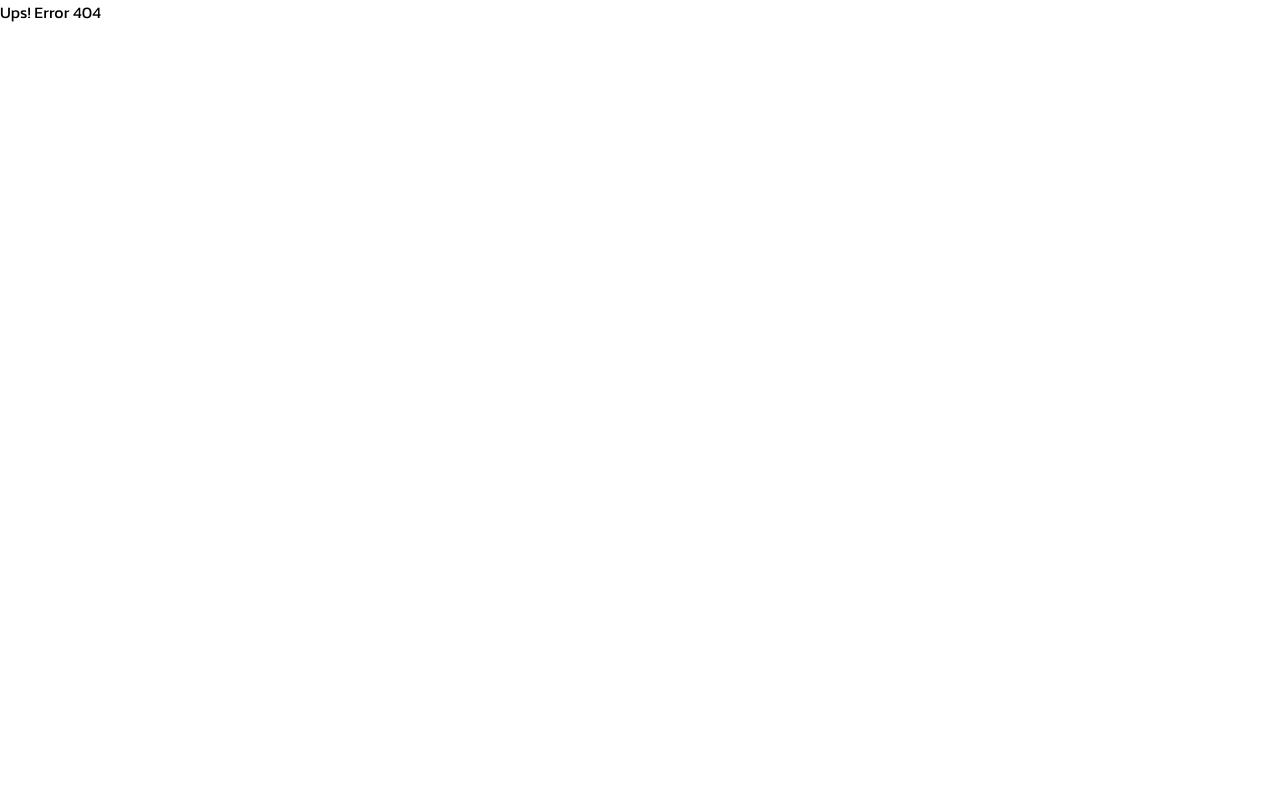
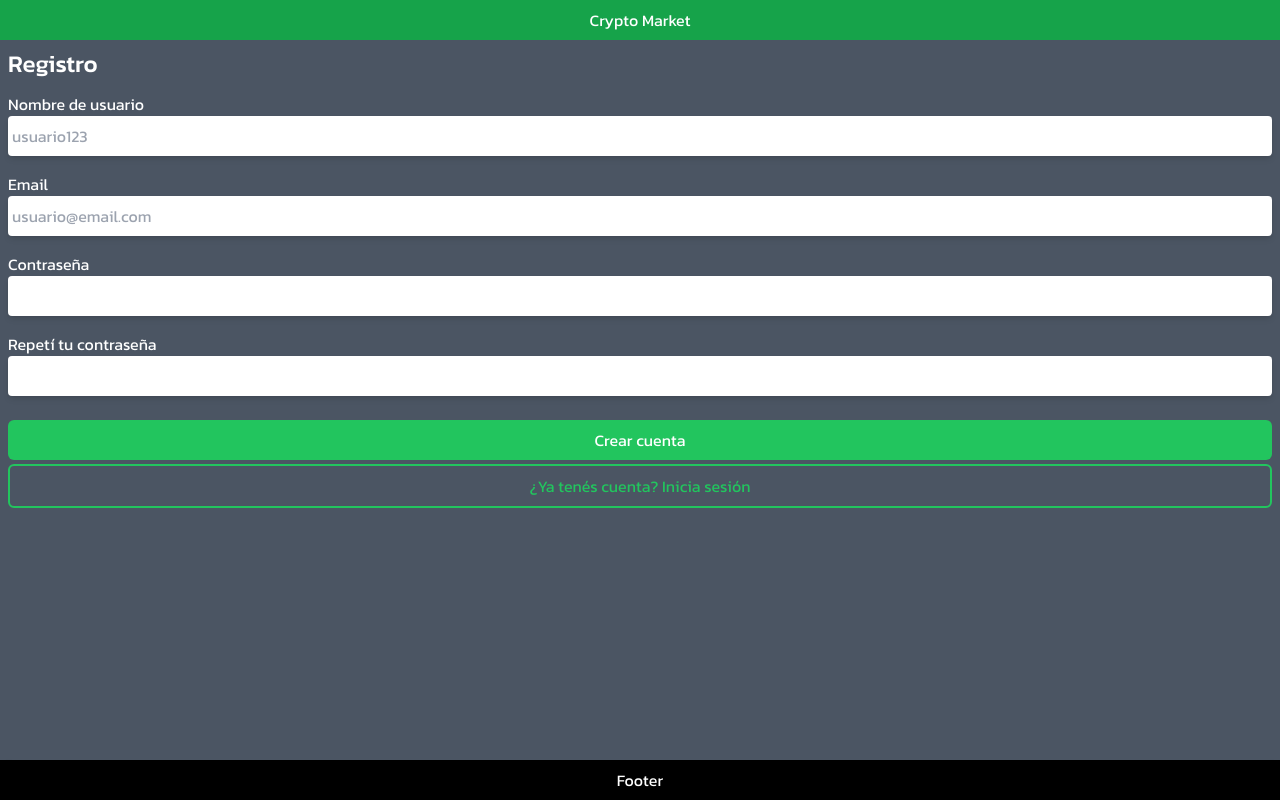
Before and after one commit to ramirocanario1/crypto-front, a React (Vite) app in the folder crypto-market-front/: page /registro in a window 1280 px wide. Before the commit this address had no page. Built offline with nearby package versions, Linux system fonts and the light colour scheme.

Commit message:
feat(registro): layout base de pantalla de registro

```diff
--- a/crypto-market-front/src/App.jsx
+++ b/crypto-market-front/src/App.jsx
@@ -7,6 +7,7 @@ import DetalleCripto from "./routes/DetalleCripto";
 import Depositar from "./routes/Depositar";
 import Retirar from "./routes/Retirar";
 import Login from "./routes/Login";
+import Registro from "./routes/Registro";
 
 export default function App() {
   return (
@@ -53,6 +54,7 @@ export default function App() {
           }
         />
         <Route path="login" element={<Login />} />
+        <Route path="registro" element={<Registro />} />
       </Route>
       <Route path="*" element={<NoMatch />} />
     </Routes>
--- /dev/null
+++ b/crypto-market-front/src/routes/Registro.jsx
@@ -0,0 +1,48 @@
+import React from "react";
+import ButtonOutlined from "../components/utils/ButtonOutlined";
+import Button from "../components/utils/Button";
+import Title from "../components/utils/Title";
+
+export default function Registro() {
+  const handleSubmit = (e) => {
+    e.preventDefault();
+    console.log("Formulario enviado");
+  };
+
+  return (
+    <main className="p-2">
+      <Title>Registro</Title>
+      <form onSubmit={handleSubmit} className="flex flex-col gap-4 mt-3">
+        <fieldset className="flex flex-col">
+          <label htmlFor="username">Nombre de usuario</label>
+          <input
+            placeholder="usuario123"
+            className="rounded shadow-md py-2 px-1 text-black"
+            id="username"
+          />
+        </fieldset>
+        <fieldset className="flex flex-col">
+          <label htmlFor="email">Email</label>
+          <input
+            placeholder="usuario@email.com"
+            className="rounded shadow-md py-2 px-1 text-black"
+            type="email"
+            id="email"
+          />
+        </fieldset>
+        <fieldset className="flex flex-col">
+          <label htmlFor="password">Contraseña</label>
+          <input type="password" id="password" className="rounded shadow-md py-2 px-1 text-black" />
+        </fieldset>
+        <fieldset className="flex flex-col">
+          <label htmlFor="password2">Repetí tu contraseña</label>
+          <input type="password" id="password2" className="rounded shadow-md py-2 px-1 text-black" />
+        </fieldset>
+        <fieldset className="flex flex-col gap-1 mt-2">
+          <Button>Crear cuenta</Button>
+          <ButtonOutlined to="/login">¿Ya tenés cuenta? Inicia sesión</ButtonOutlined>
+        </fieldset>
+      </form>
+    </main>
+  );
+}
```
